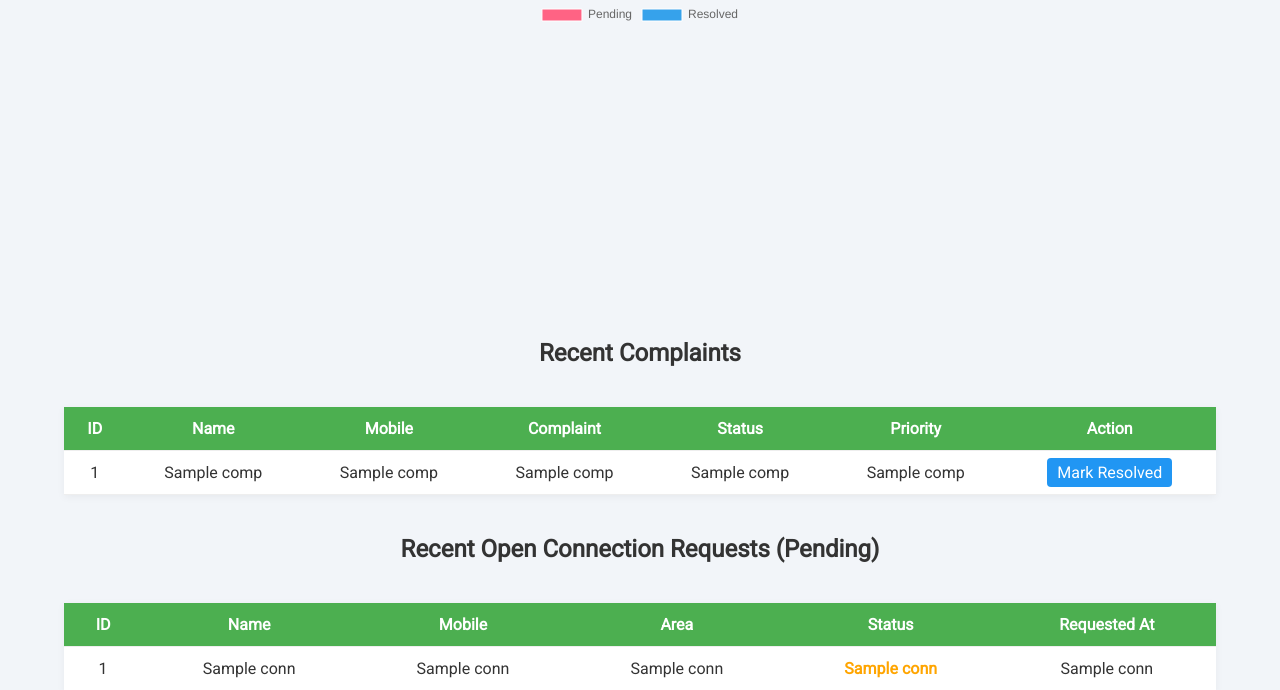
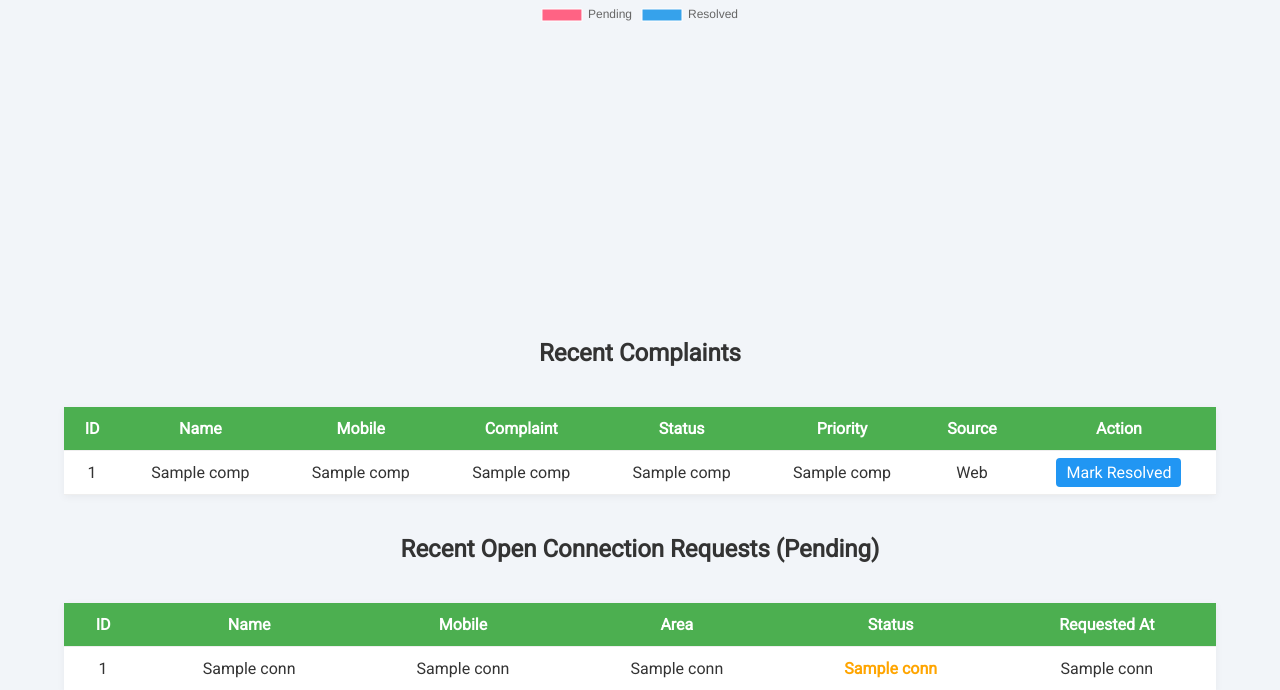
Before and after one commit to Suraj27251/complaint-management-system, a Python web app: template templates/dashboard.html in a window 1280 px wide. Shown: the part 308-998 px from the top of the page. Run offline with Jinja, Linux system fonts and the light colour scheme; the template is opened without the code that fills it: most values are stand-ins (such as "Sample title", 1, 10 or a date in 2020).

Commit message:
Update dashboard.html

```diff
--- a/templates/dashboard.html
+++ b/templates/dashboard.html
@@ -44,6 +44,7 @@
         <canvas id="statusChart"></canvas>
     </div>
 
+
 <h2 class="section-title">Recent Complaints</h2>
 <table>
     <thead>
@@ -54,6 +55,7 @@
             <th>Complaint</th>
             <th>Status</th>
             <th>Priority</th>
+            <th>Source</th> <!-- ✅ New Column -->
             <th>Action</th>
         </tr>
     </thead>
@@ -66,6 +68,15 @@
             <td>{{ comp[3] }}</td>
             <td>{{ comp[4] }}</td>
             <td>{{ comp[6] }}</td>
+            <td>
+                {% if comp|length > 7 %}
+                    <span class="badge" style="background-color: {% if comp[7] == 'WhatsApp' %}#25D366{% else %}#007BFF{% endif %}; color: white;">
+                        {{ comp[7] }}
+                    </span>
+                {% else %}
+                    Web
+                {% endif %}
+            </td>
             <td>
                 {% if comp[4] != 'Resolved' %}
                     <a class="button" href="{{ url_for('update_status', complaint_id=comp[0], status='Resolved') }}">Mark Resolved</a>
```
Lines whose indentation alone changed are shown as unchanged.
